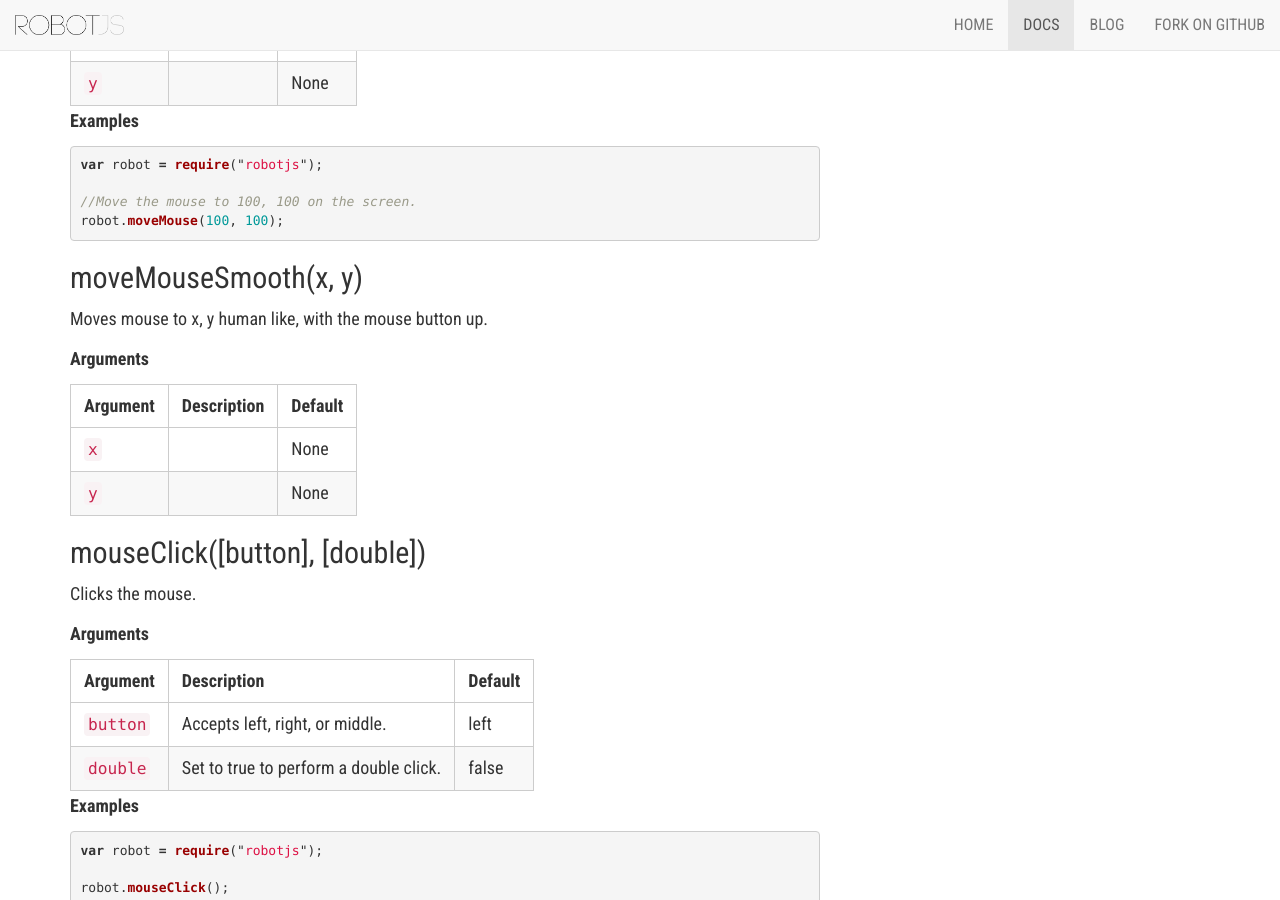
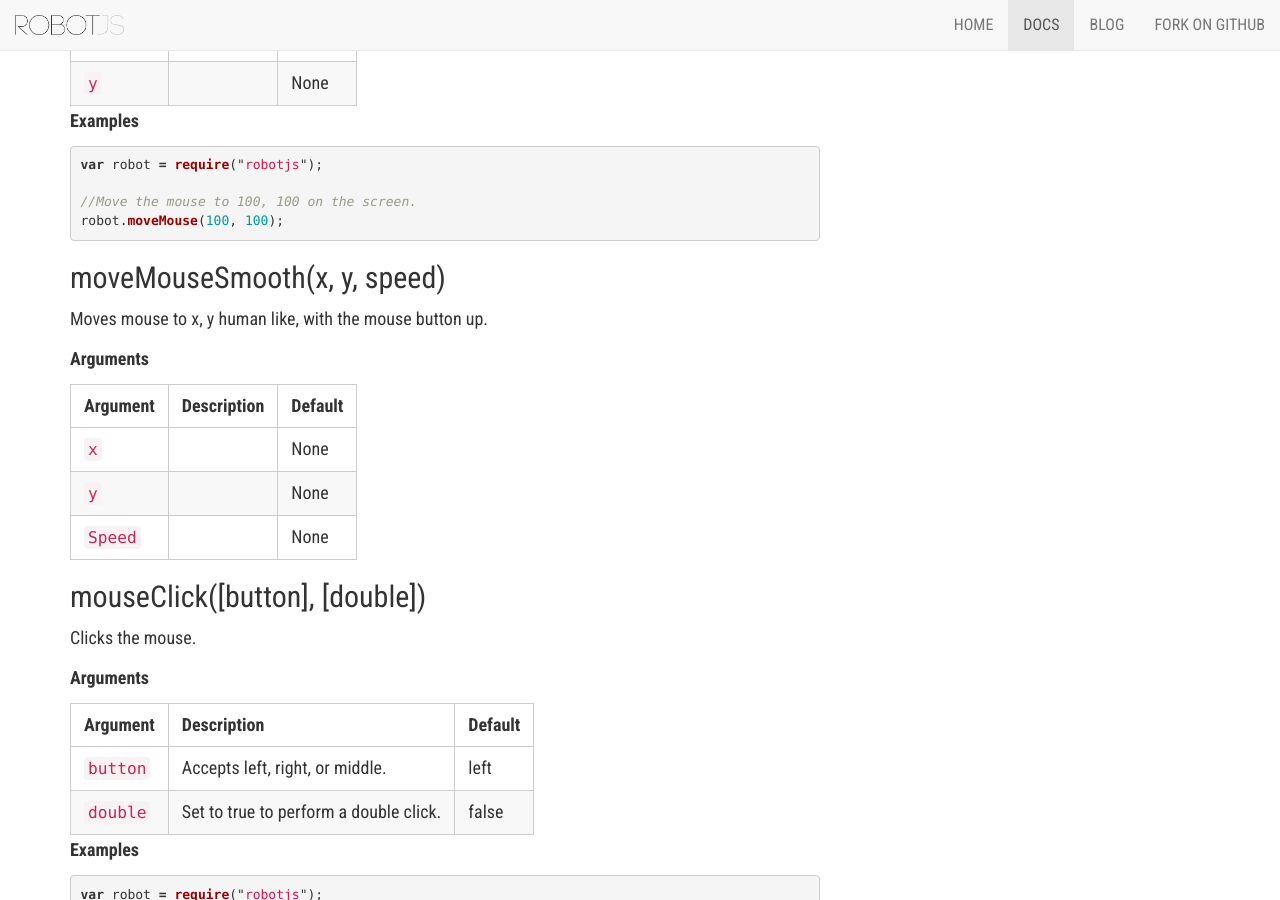
Before and after one commit to octalmage/robotjs.io, a Jekyll site: the page built from _posts/docs/2016-10-12-syntax.md, in a window 1280 px wide and 900 px high, scrolled down 5574 px. Built offline with Jekyll 4.4.1, drawn with Linux system fonts in a browser that asks for light colours; nearby versions of some CDN libraries; comment, search, counter and statistics services are not loaded.

Commit message:
Added speed parameter to docs
I realized the speed parameter is usable but it wasn't in the docs so here it is

```diff
--- a/_posts/docs/2016-10-12-syntax.md
+++ b/_posts/docs/2016-10-12-syntax.md
@@ -188,7 +188,7 @@ var robot = require("robotjs");
 robot.moveMouse(100, 100);
 {% endhighlight %}
 
-## moveMouseSmooth(x, y)
+## moveMouseSmooth(x, y, speed)
 
 Moves mouse to x, y human like, with the mouse button up.
 
@@ -198,6 +198,7 @@ Moves mouse to x, y human like, with the mouse button up.
 --------|-----------------|-------------
 `x`| | None
 `y`| | None
+`Speed`| | None
 
 ## mouseClick([button], [double])
 
```
